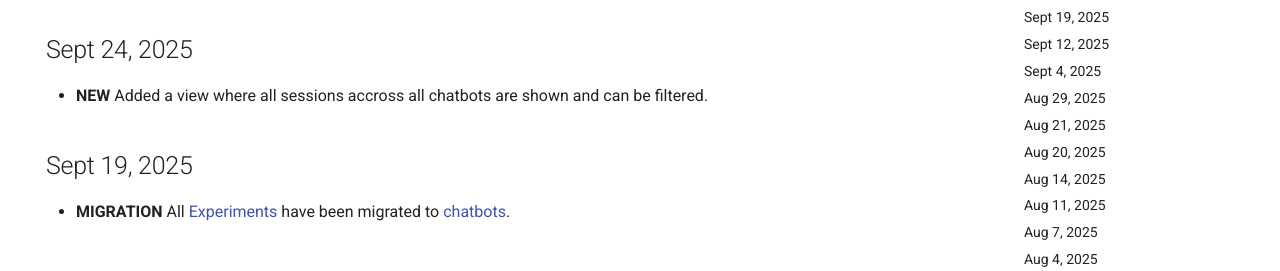
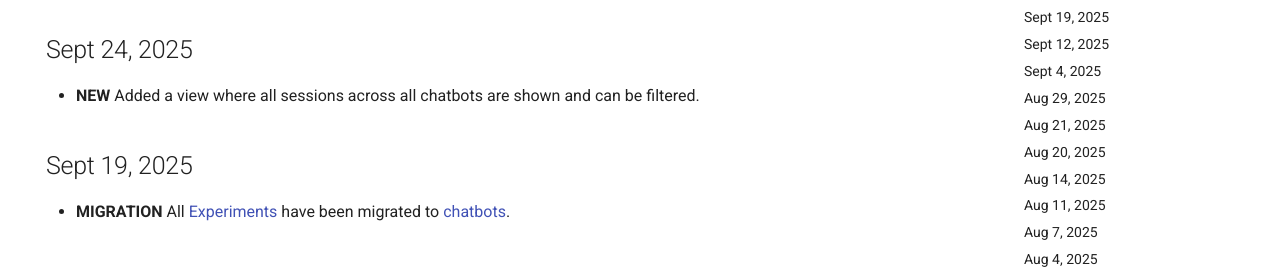
Before and after one commit to dimagi/open-chat-studio-docs, an MkDocs documentation site: the page built from docs/changelog.md, in a window 1280 px wide and 900 px high. Shown: the part 196-467 px from the top of the window. Built offline with MkDocs 1.6.1 and Material for MkDocs 9.7.7, drawn with Linux system fonts in a browser that asks for light colours; emoji names are drawn with the system emoji font; a script that is not in the unit is left out; comment, search, counter and statistics services are not loaded.

Commit message:
Fix spelling

```diff
--- a/docs/changelog.md
+++ b/docs/changelog.md
@@ -6,7 +6,7 @@ hide:
 # Changelog
 
 ## Sept 24, 2025
-* **NEW** Added a view where all sessions accross all chatbots are shown and can be filtered.
+* **NEW** Added a view where all sessions across all chatbots are shown and can be filtered.
 
 ## Sept 19, 2025
 * **MIGRATION** All [Experiments](concepts/experiments/index.md) have been migrated to [chatbots](concepts/chatbots/index.md).
```
